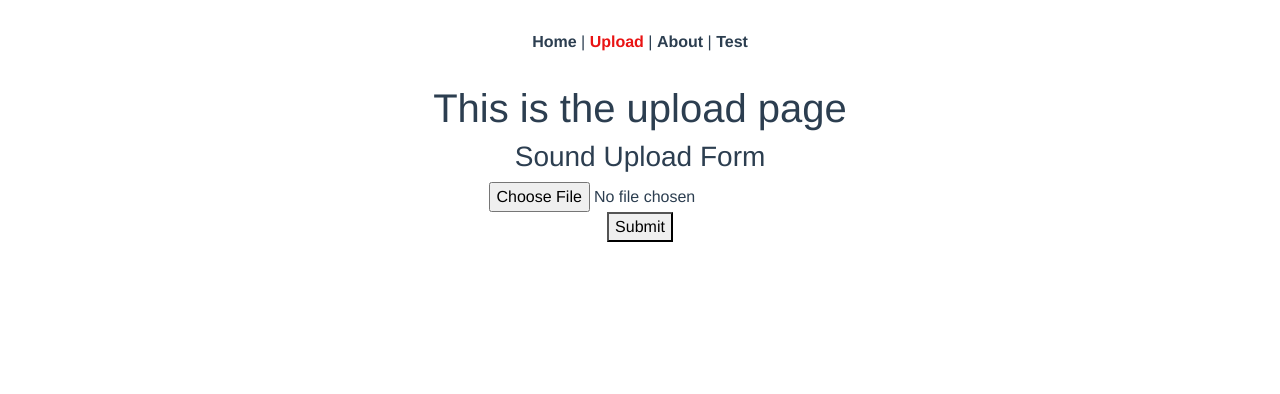
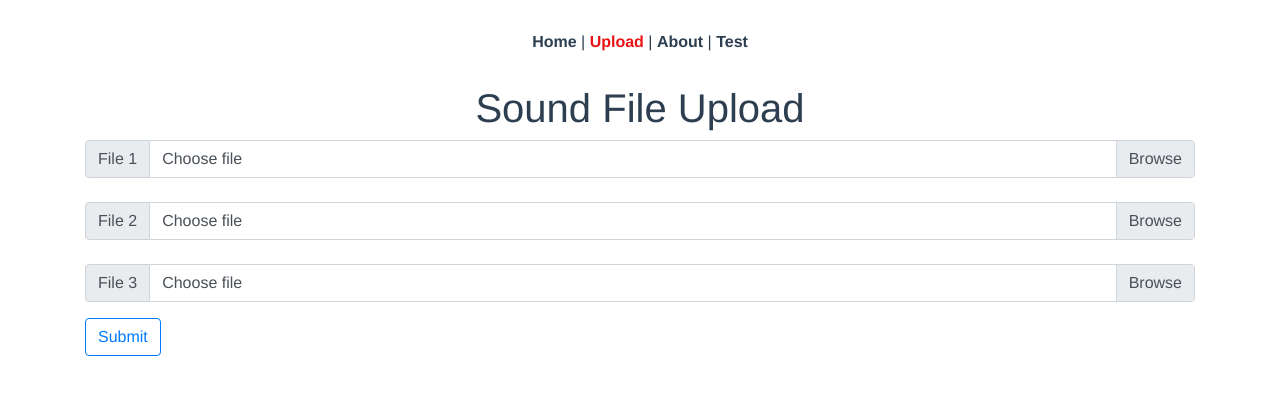
Before and after one commit to quaffs/Bird-Box, a Vue app in the folder UI/frontEnd/: page /upload in a window 1280 px wide. Shown: the top 394 px of the page. Built offline with nearby package versions, Linux system fonts and the light colour scheme.

Commit message:
add example upload form with axios

```diff
--- a/UI/frontEnd/src/App.vue
+++ b/UI/frontEnd/src/App.vue
@@ -6,7 +6,9 @@
       <router-link to="/about">About</router-link> |
       <router-link to="/test">Test</router-link>
     </div>
-    <router-view />
+    <div class="container">
+      <router-view />
+    </div>
   </div>
 </template>
 
--- a/UI/frontEnd/src/components/UploadForm.vue
+++ b/UI/frontEnd/src/components/UploadForm.vue
@@ -1,14 +1,90 @@
 <template>
   <div class="upload2">
-    <form id="sound-upload">
-      <h3>Sound Upload Form</h3>
-      <input id="file1-input" type="file" />
-      <br />
-      <button type="submit">
+    <form>
+      <div class="form-group">
+        <form>
+          <!-- File Input 1 -->
+          <div class="input-group">
+            <div class="input-group-prepend">
+              <span class="input-group-text" id="file1-label">File 1</span>
+            </div>
+            <div class="custom-file">
+              <input
+                type="file"
+                class="custom-file-input"
+                id="file1-input"
+                ref="file1-input"
+                aria-describedby="file1-label"
+                v-on:change="changeFile(1)"
+              />
+              <label
+                class="custom-file-label"
+                ref="file1-label"
+                for="file1-input"
+                >Choose file</label
+              >
+            </div>
+          </div>
+          <!-- End File Input 1 -->
+          <br />
+          <!-- File Input 2 -->
+          <div class="input-group">
+            <div class="input-group-prepend">
+              <span class="input-group-text" id="file2-label">File 2</span>
+            </div>
+            <div class="custom-file">
+              <input
+                type="file"
+                class="custom-file-input"
+                id="file2-input"
+                ref="file2-input"
+                aria-describedby="file2-label"
+                v-on:change="changeFile(2)"
+              />
+              <label
+                class="custom-file-label"
+                ref="file2-label"
+                for="file2-input"
+                >Choose file</label
+              >
+            </div>
+          </div>
+          <!-- End File Input 2 -->
+          <br />
+          <!-- File Input 3 -->
+          <div class="input-group">
+            <div class="input-group-prepend">
+              <span class="input-group-text" id="file3-label">File 3</span>
+            </div>
+            <div class="custom-file">
+              <input
+                type="file"
+                class="custom-file-input"
+                id="file3-input"
+                ref="file3-input"
+                aria-describedby="file3-label"
+                v-on:change="changeFile(3)"
+              />
+              <label
+                class="custom-file-label"
+                ref="file3-label"
+                for="file3-input"
+                >Choose file</label
+              >
+            </div>
+          </div>
+          <!-- End File Input 3 -->
+        </form>
+      </div>
+
+      <button
+        v-on:click="submitForm()"
+        type="button"
+        class="btn btn-outline-primary"
+      >
         Submit
       </button>
     </form>
-    <div id="file-list-display"></div>
   </div>
 </template>
 
@@ -17,7 +93,38 @@ import { Component, Prop, Vue } from "vue-property-decorator";
 
 @Component
 export default class Upload extends Vue {
+  private files: Array<File | undefined> = [undefined, undefined, undefined];
   // this runs when the component is loaded
   mounted() {}
+  changeFile(n: number) {
+    console.log(`File changed (${n})`);
+    //@ts-ignore
+    let uploadFile = this.$refs[`file${n}-input`].files[0];
+    this.updateInputLabel(`file${n}-label`, uploadFile.name);
+    this.files[n - 1] = uploadFile;
+  }
+  submitForm() {
+    let formData = new FormData();
+    // upload files to form data
+    this.files.forEach((file, n) => {
+      if (file) formData.append(`file${n + 1}`, file);
+    });
+    // send post request to back end
+    Vue.axios.post("http://localhost:3000/classify/uploadForm", formData, {
+      headers: {
+        "Content-Type": "multipart/form-data"
+      }
+    });
+  }
+  updateInputLabel(id: string, label: string) {
+    //@ts-ignore
+    this.$refs[id].innerHTML = label;
+  }
 }
 </script>
+
+<style lang="scss">
+form {
+  text-align: left;
+}
+</style>
--- a/UI/frontEnd/src/views/Upload.vue
+++ b/UI/frontEnd/src/views/Upload.vue
@@ -1,6 +1,6 @@
 <template>
   <div class="test">
-    <h1>This is the upload page</h1>
+    <h1>Sound File Upload</h1>
     <UploadForm />
   </div>
 </template>
```
Also changed, not shown: 2 other files (tests, documents, lock files or other folders).
